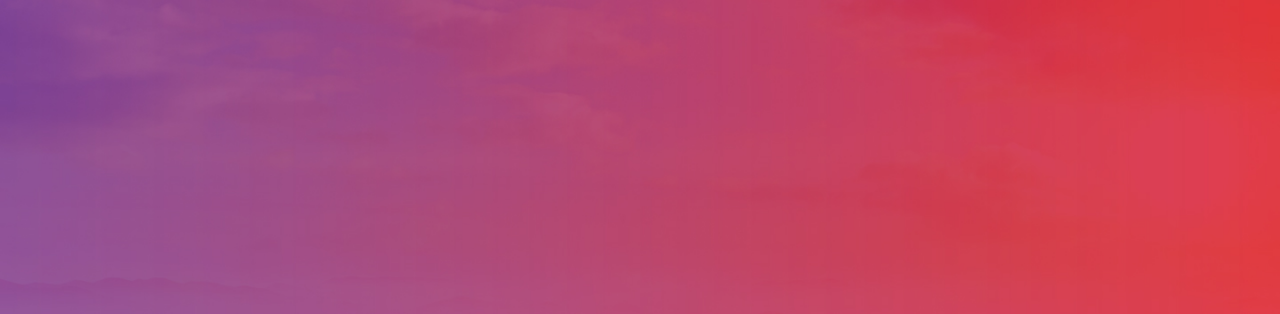
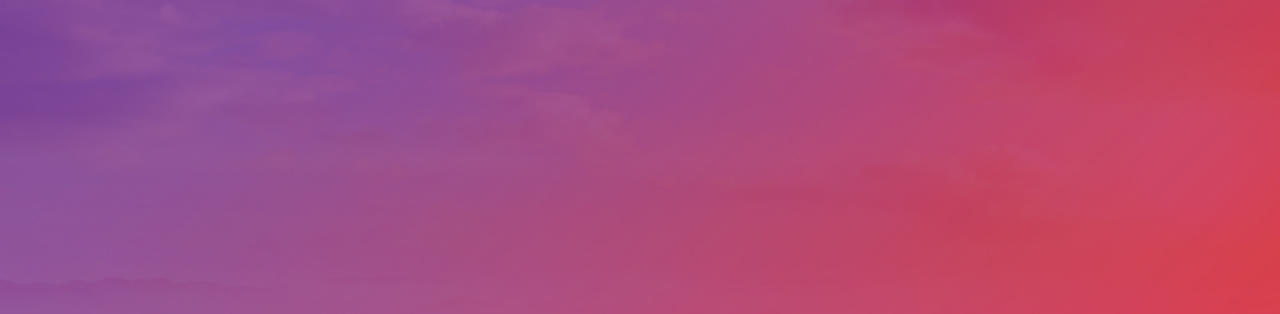
Before and after one commit to appards/appards.github.io, a plain HTML site: page index.html in a window 1280 px wide. Shown: the top 314 px of the page. Drawn offline with Linux system fonts and the light colour scheme.

Commit message:
bg updated

```diff
--- a/css/styles.css
+++ b/css/styles.css
@@ -6,7 +6,7 @@ body {
 	font-family: 'Source Sans Pro', sans-serif;
 }
 .bg {
-	background: url(../img/bg.jpg) no-repeat center center;
+	background: url(../img/appbg.jpg) no-repeat center center;
 	background-size: cover;
 	width: 100%;
 	height: 100vh;
```
Also changed, not shown: img/appbg.jpg (added), img/bg.jpg (deleted).
